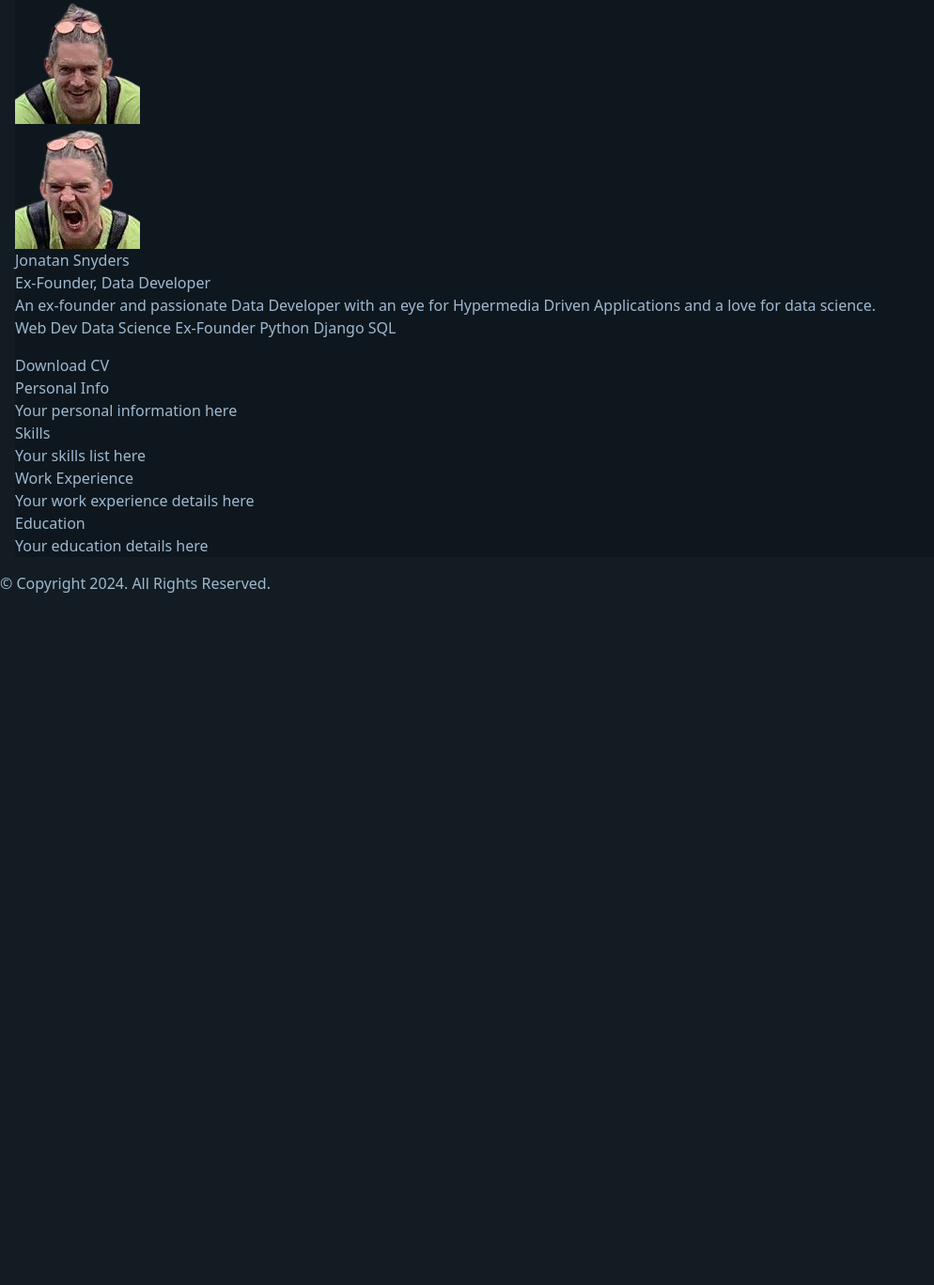
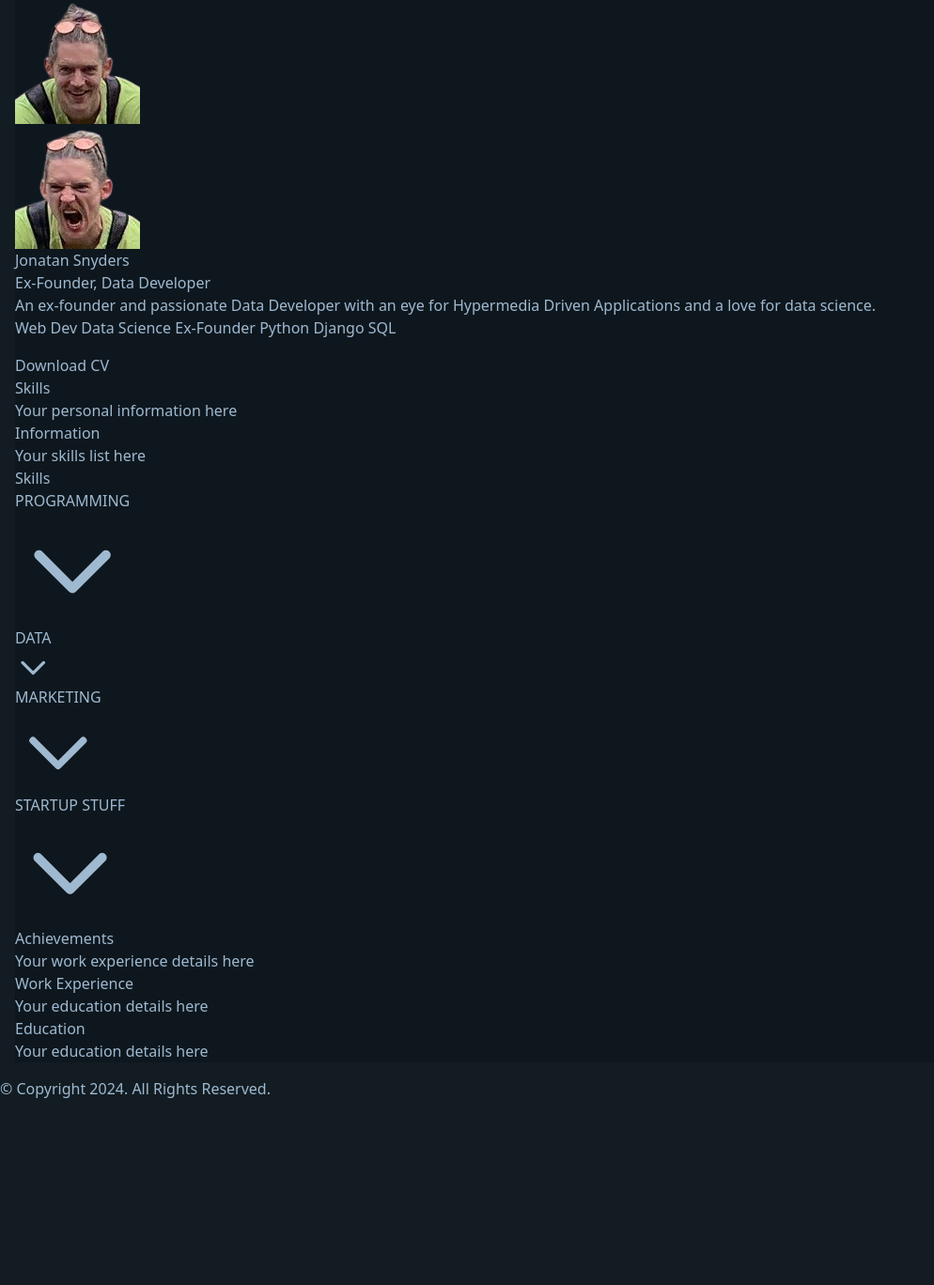
Before and after one commit to jsnyde0/resume, a Django app: page /resume/ in a window 1280 px wide. Shown: the part 558-1926 px from the top of the page at 94% size, without its empty margins (0-994 px from the left). Before the commit the page ends 1189 px from the top, so only its background shows below. Run offline with Django 5.2, Linux system fonts and the light colour scheme; some libraries are stand-ins or nearby versions.

Commit message:
showing skills as accordion

```diff
--- a/a_core/views.py
+++ b/a_core/views.py
@@ -5,7 +5,58 @@ def view_home(request):
     return render(request, 'home.html')
 
 def view_resume(request):
-    return render(request, 'resume.html')
+    skills_data = {
+        "PROGRAMMING": {
+            "Python": None,
+            "C++": None,
+            "SQL": None
+        },
+        "DATA": {
+            "Data Science": [
+                "Data Analysis and Modeling (Sci-kit Learn, Numpy, Pandas)",
+                "Bayesian Inference (PyMC)"
+            ],
+            "Technical Marketing": [
+                "Data Pipelines (BigQuery, Dataform) and Dashboards (Looker Studio)",
+                "Server-side Tracking (Server GTM)",
+                "Analytics (GA4, Amplitude)"
+            ]
+        },
+        "MARKETING": {
+            "Performance Marketing": [
+                "Facebook Ads (Advanced), Google Ads (Basic)"
+            ],
+            "SEO": [
+                "Content Strategy, Keyword Research (Ahrefs), Technical SEO"
+            ],
+            "CRO": [
+                "CRO Research (Hotjar), AB test implementation (convert.com) and evaluation"
+            ],
+            "Marketing Automation": [
+                "Affiliate and Referral Programs",
+                "Automated Email Campaigns (Klaviyo, ActiveCampaign)",
+                "Popups, surveys,..."
+            ]
+        },
+        "STARTUP STUFF": {
+            "Finance": [
+                "planning, budgeting, cashflow management"
+            ],
+            "Governance": [
+                "Holacracy"
+            ],
+            "Sales and Negotiations": None,
+            "Project Management": [
+                "Asana, Getting Things Done"
+            ]
+        }
+    }
+
+    context = {
+        'skills_data': skills_data
+    }
+
+    return render(request, 'resume.html', context)
 
 def download_cv(request):
     messages.warning(request, "All this effort for an online resume, and you want a PDF? (I just haven't had the time yet)")
--- a/templates/resume.html
+++ b/templates/resume.html
@@ -57,13 +57,13 @@
 
         <div class="card bg-base-200 shadow-xl w-full">
           <div class="card-body">
-            <h2 class="card-title">Personal Info</h2>
+            <h2 class="card-title">Skills</h2>
             <p>Your personal information here</p>
           </div>
         </div>
         <div class="card bg-base-200 shadow-xl w-full">
           <div class="card-body">
-            <h2 class="card-title">Skills</h2>
+            <h2 class="card-title">Information</h2>
             <p>Your skills list here</p>
           </div>
         </div>
@@ -72,10 +72,54 @@
 
       <!-- Columns 2-3: Wide cards -->
       <div class="md:col-span-2 space-y-4">
+
+        <div class="card bg-base-200 shadow-xl w-full">
+            <div class="card-body">
+              <h2 class="card-title mb-4">Skills</h2>
+              <div x-data="{ activeCategory: null }" class="space-y-4">
+                {% for category, skills in skills_data.items %}
+                  <div class="border-b border-base-300 pb-2">
+                    <button
+                      @click="activeCategory = (activeCategory === '{{ category }}') ? null : '{{ category }}'"
+                      class="flex justify-between items-center w-full text-left font-semibold"
+                    >
+                      {{ category }}
+                      <svg xmlns="http://www.w3.org/2000/svg" class="h-5 w-5 transform transition-transform" :class="{'rotate-180': activeCategory === '{{ category }}'}" fill="none" viewBox="0 0 24 24" stroke="currentColor">
+                        <path stroke-linecap="round" stroke-linejoin="round" stroke-width="2" d="M19 9l-7 7-7-7" />
+                      </svg>
+                    </button>
+                    <div x-show="activeCategory === '{{ category }}'" x-transition:enter="transition ease-out duration-200" x-transition:enter-start="opacity-0 transform scale-95" x-transition:enter-end="opacity-100 transform scale-100" class="mt-2 ml-4">
+                      <ul class="list-disc list-inside space-y-2">
+                        {% for skill, subskills in skills.items %}
+                          <li>
+                            {{ skill }}
+                            {% if subskills %}
+                              <ul class="list-circle list-inside ml-4 mt-1 space-y-1">
+                                {% for subskill in subskills %}
+                                  <li>{{ subskill }}</li>
+                                {% endfor %}
+                              </ul>
+                            {% endif %}
+                          </li>
+                        {% endfor %}
+                      </ul>
+                    </div>
+                  </div>
+                {% endfor %}
+              </div>
+            </div>
+          </div>
+
+        <div class="card bg-base-200 shadow-xl w-full">
+          <div class="card-body">
+            <h2 class="card-title">Achievements</h2>
+            <p>Your work experience details here</p>
+          </div>
+        </div>
         <div class="card bg-base-200 shadow-xl w-full">
           <div class="card-body">
             <h2 class="card-title">Work Experience</h2>
-            <p>Your work experience details here</p>
+            <p>Your education details here</p>
           </div>
         </div>
         <div class="card bg-base-200 shadow-xl w-full">
@@ -84,7 +128,6 @@
             <p>Your education details here</p>
           </div>
         </div>
-        <!-- Add more wide cards as needed -->
       </div>
     </div>
   </div>
```
Also changed, not shown: static/css/style.css (+61 -0 lines).
